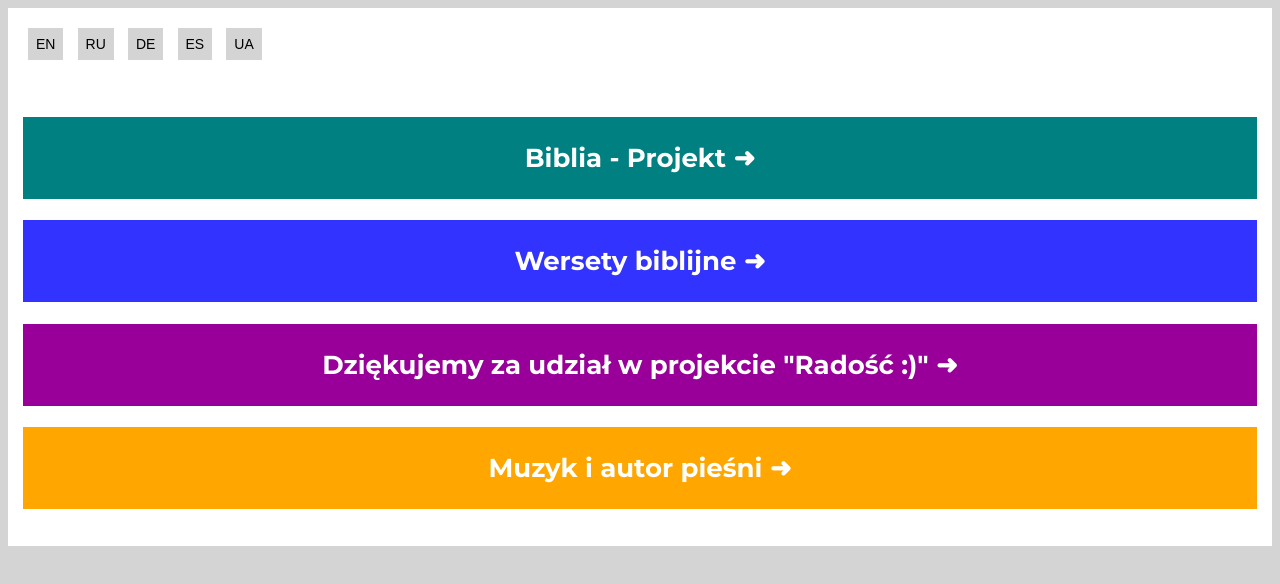
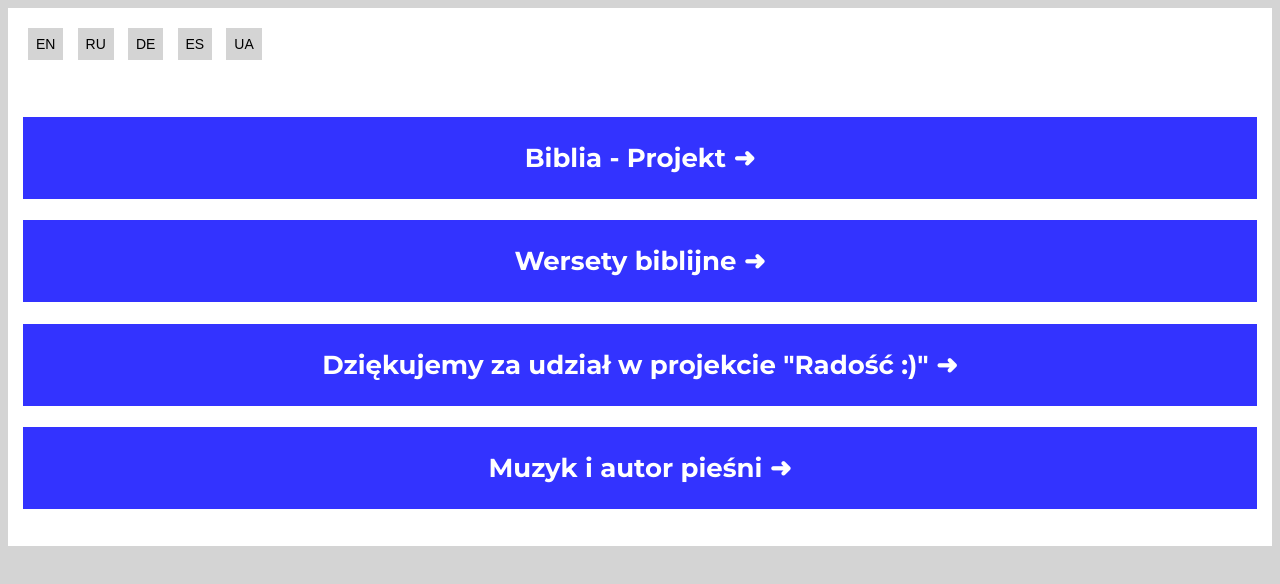
Before and after one commit to web-fullstack-dev/Bible-Verses-main--PL, a plain HTML site: page index.html in a window 1280 px wide. Drawn offline with Linux system fonts and the light colour scheme.

Commit message:
Updated index.html

```diff
--- a/index.html
+++ b/index.html
@@ -21,7 +21,7 @@
     </section>
     <section class="section">
       <a class="section__h1--link" href="https://www.bible.com/en-GB/bible/138/GEN.1.UBG">
-        <h1 class="section__h1 section__h1--teal">
+        <h1 class="section__h1 section__h1--blue">
           Biblia - Projekt &#x279C;
         </h1>
       </a>
@@ -31,12 +31,12 @@
         </h1>
       </a>
       <a class="section__h1--link" href="https://www.facebook.com/Fundacja.radosc">
-        <h1 class="section__h1 section__h1--purple">
+        <h1 class="section__h1 section__h1--blue">
           Dziękujemy za udział w projekcie "Radość :)" &#x279C;
         </h1>
       </a>
       <a class="section__h1--link" href="https://www.youtube.com/c/SimonKhorolskiy/featured">
-        <h1 class="section__h1 section__h1--orange">
+        <h1 class="section__h1 section__h1--blue">
           Muzyk i autor pieśni &#x279C;
         </h1>
       </a>
```
